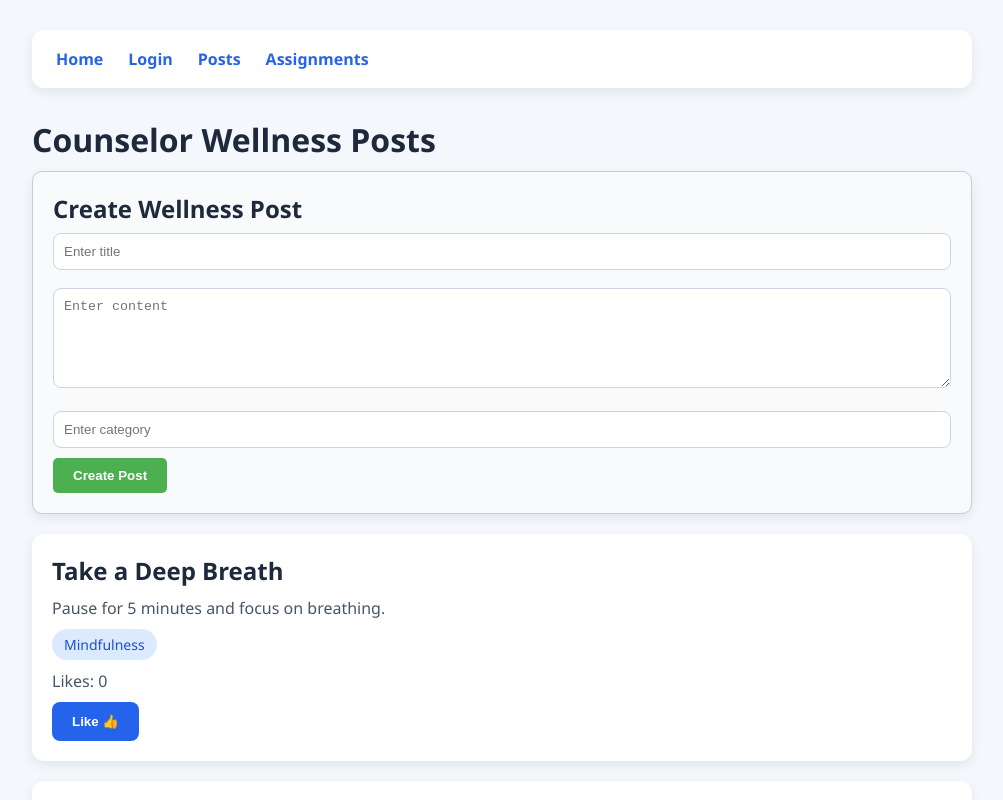
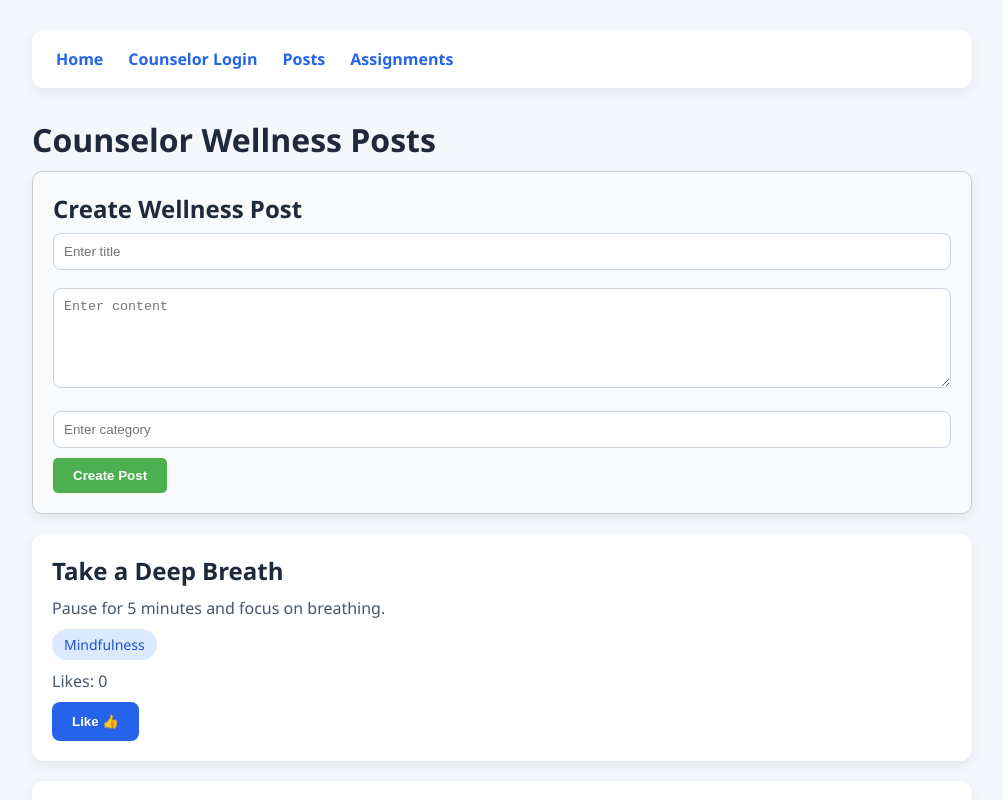
Before and after one commit to nephi144/learn-frontend, a React (Vite) app: page /posts in a window 1280 px wide. Shown: the top 800 px of the page, without its empty margins (138-1141 px from the left). Built offline with nearby package versions, Linux system fonts and the light colour scheme.

Commit message:
Added the routes for login and changed Navbar from login to counelor login

```diff
--- a/src/components/Navbar.jsx
+++ b/src/components/Navbar.jsx
@@ -4,7 +4,7 @@
   return (
     <nav className="navbar">
       <Link to="/">Home</Link>
-      <Link to="/login">Login</Link>
+      <Link to="/login">Counselor Login</Link>
       <Link to="/posts">Posts</Link>
       <Link to="/assignments">Assignments</Link>
 
```
